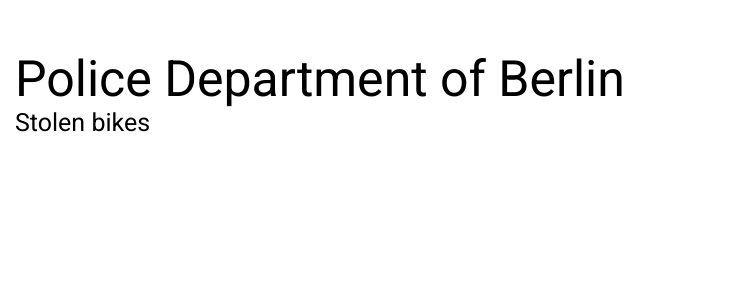
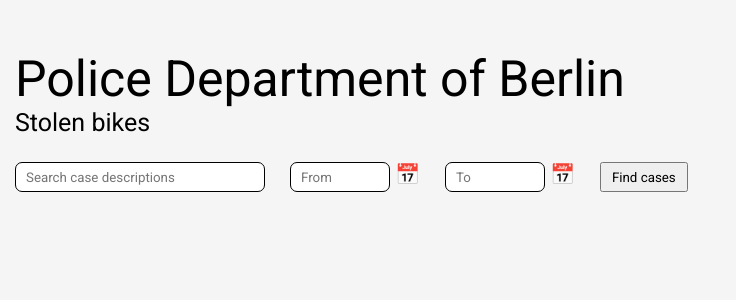
Before and after one commit to rarysson/Stolen-Bikes, a React (Vite) app: page / in a window 1280 px wide. Shown: the top 300 px of the page, without its empty margins (0-736 px from the left). Built offline with nearby package versions, Linux system fonts and the light colour scheme.

Commit message:
Added search filters

```diff
--- a/package.json
+++ b/package.json
@@ -11,8 +11,11 @@
     "prettify": "prettier src/**/*.jsx --write"
   },
   "dependencies": {
+    "formik": "^2.2.9",
     "react": "^18.0.0",
+    "react-datepicker": "^4.7.0",
     "react-dom": "^18.0.0",
+    "react-number-format": "^4.9.3",
     "styled-components": "^5.3.5"
   },
   "devDependencies": {
--- a/src/App.jsx
+++ b/src/App.jsx
@@ -1,8 +1,9 @@
 import styled from 'styled-components'
 
 import { DepartmentHeader } from './components/DepartmentHeader'
+import { Filters } from './components/Filters'
 
-const Wrapper = styled.div`
+const AppWrapper = styled.div`
   max-width: 1250px;
   margin: 0 auto;
   padding: 50px 0;
@@ -10,9 +11,10 @@
 
 function App() {
   return (
-    <Wrapper>
+    <AppWrapper>
       <DepartmentHeader />
-    </Wrapper>
+      <Filters style={{ marginTop: '25px' }} />
+    </AppWrapper>
   )
 }
 
--- /dev/null
+++ b/src/components/DateInput.jsx
@@ -0,0 +1,59 @@
+import styled from 'styled-components'
+import NumberFormat from 'react-number-format'
+import DatePicker from 'react-datepicker'
+import { forwardRef } from 'react'
+import { format } from 'date-fns'
+
+const CalendarContainer = styled.div`
+  display: flex;
+`
+const Button = styled.button`
+  background-color: transparent;
+  border: none;
+  font-size: 20px;
+`
+const InputWrapper = styled.div`
+  margin-right: 5px;
+
+  .date-input {
+    width: 100px;
+    height: 30px;
+    border-radius: 7px;
+    border: 1px solid black;
+    padding: 5px 10px;
+  }
+`
+
+const CalendarBtn = forwardRef(({ _, onClick }, ref) => (
+  <Button type="button" onClick={onClick} ref={ref}>
+    &#128197;
+  </Button>
+))
+
+export function DateInput(props) {
+  return (
+    <CalendarContainer>
+      <InputWrapper>
+        <NumberFormat
+          className="date-input"
+          name={props.name}
+          format="##/##/####"
+          placeholder={props.placeholder}
+          mask={['D', 'D', 'M', 'M', 'Y', 'Y', 'Y', 'Y']}
+          onChange={props.handleChange}
+          onBlur={props.handleBlur}
+          value={props.value}
+        />
+      </InputWrapper>
+
+      <DatePicker
+        customInput={<CalendarBtn />}
+        onChange={(date) =>
+          props.onChange({
+            target: { name: props.name, value: format(date, 'dd/MM/yyyy') },
+          })
+        }
+      />
+    </CalendarContainer>
+  )
+}
--- /dev/null
+++ b/src/components/Filters.jsx
@@ -0,0 +1,80 @@
+import styled from 'styled-components'
+import { Formik } from 'formik'
+
+import { DateInput } from './DateInput'
+
+const FiltersContainer = styled.div`
+  display: flex;
+`
+const FormContainer = styled.form`
+  display: flex;
+`
+const SearchInput = styled.input`
+  width: 250px;
+  height: 30px;
+  border-radius: 7px;
+  border: 1px solid black;
+  padding: 5px 10px;
+  margin-right: 25px;
+`
+const DateInputWrapper = styled.div`
+  margin-right: 25px;
+`
+const SubmitBtn = styled.button`
+  padding: 5px 10px;
+`
+
+export function Filters(props) {
+  return (
+    <FiltersContainer style={props.style}>
+      <Formik
+        initialValues={{
+          caseDescription: '',
+          initialDate: '',
+          finalDate: '',
+        }}
+        onSubmit={(values, { setSubmitting }) => {
+          console.log('submit', values)
+          setSubmitting(false)
+        }}
+      >
+        {({ values, handleChange, handleBlur, handleSubmit, isSubmitting }) => (
+          <FormContainer onSubmit={handleSubmit}>
+            <SearchInput
+              type="text"
+              name="caseDescription"
+              placeholder="Search case descriptions"
+              onChange={handleChange}
+              onBlur={handleBlur}
+              value={values.caseDescription}
+            />
+
+            <DateInputWrapper>
+              <DateInput
+                name="initialDate"
+                placeholder="From"
+                onChange={handleChange}
+                onBlur={handleBlur}
+                value={values.initialDate}
+              />
+            </DateInputWrapper>
+
+            <DateInputWrapper>
+              <DateInput
+                name="finalDate"
+                placeholder="To"
+                onChange={handleChange}
+                onBlur={handleBlur}
+                value={values.finalDate}
+              />
+            </DateInputWrapper>
+
+            <SubmitBtn type="submit" disabled={isSubmitting}>
+              Find cases
+            </SubmitBtn>
+          </FormContainer>
+        )}
+      </Formik>
+    </FiltersContainer>
+  )
+}
--- a/src/index.css
+++ b/src/index.css
@@ -19,4 +19,5 @@
 /* Global style */
 body {
   font-family: 'Roboto', sans-serif;
+  background-color: whitesmoke;
 }
--- a/src/main.jsx
+++ b/src/main.jsx
@@ -2,6 +2,7 @@
 import ReactDOM from 'react-dom/client'
 import App from './App'
 import './index.css'
+import 'react-datepicker/dist/react-datepicker.css'
 
 ReactDOM.createRoot(document.getElementById('root')).render(
   <React.StrictMode>
```
Also changed, not shown: 1 other file (tests, documents, lock files or other folders).
